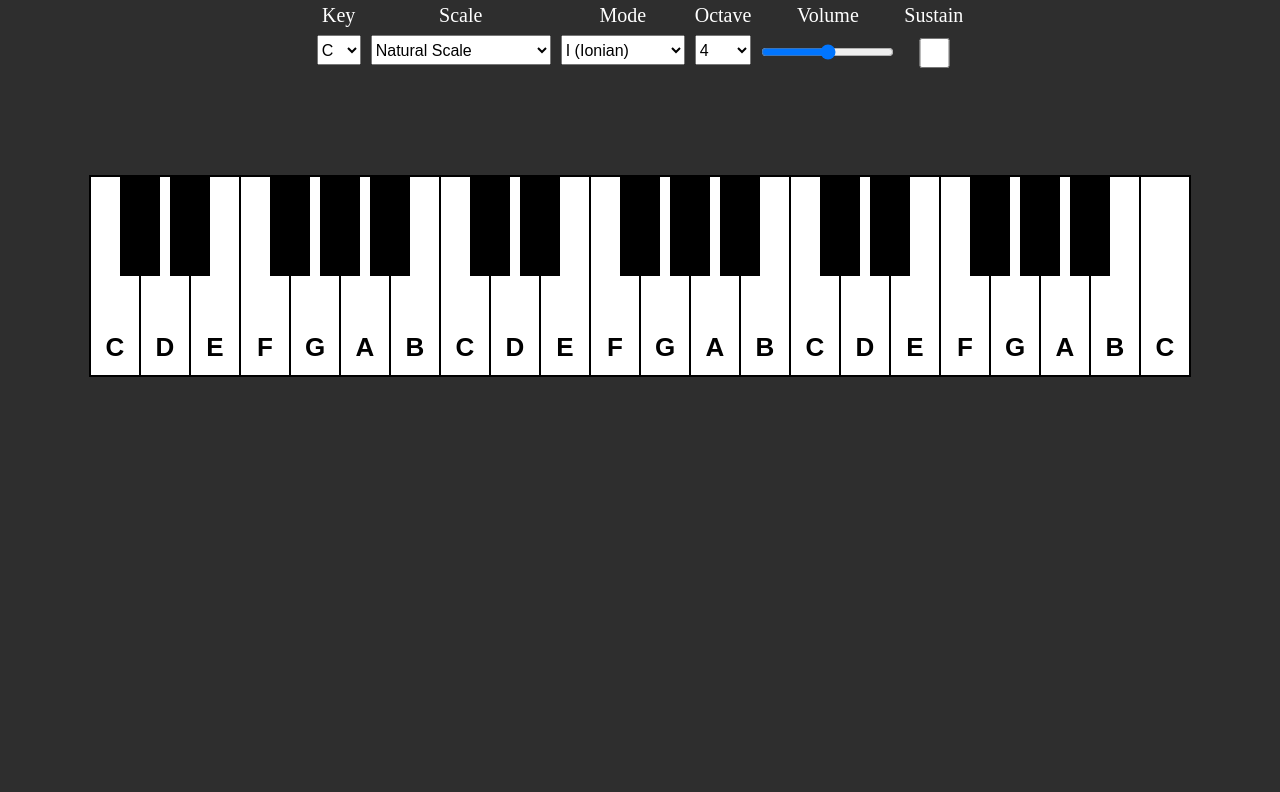
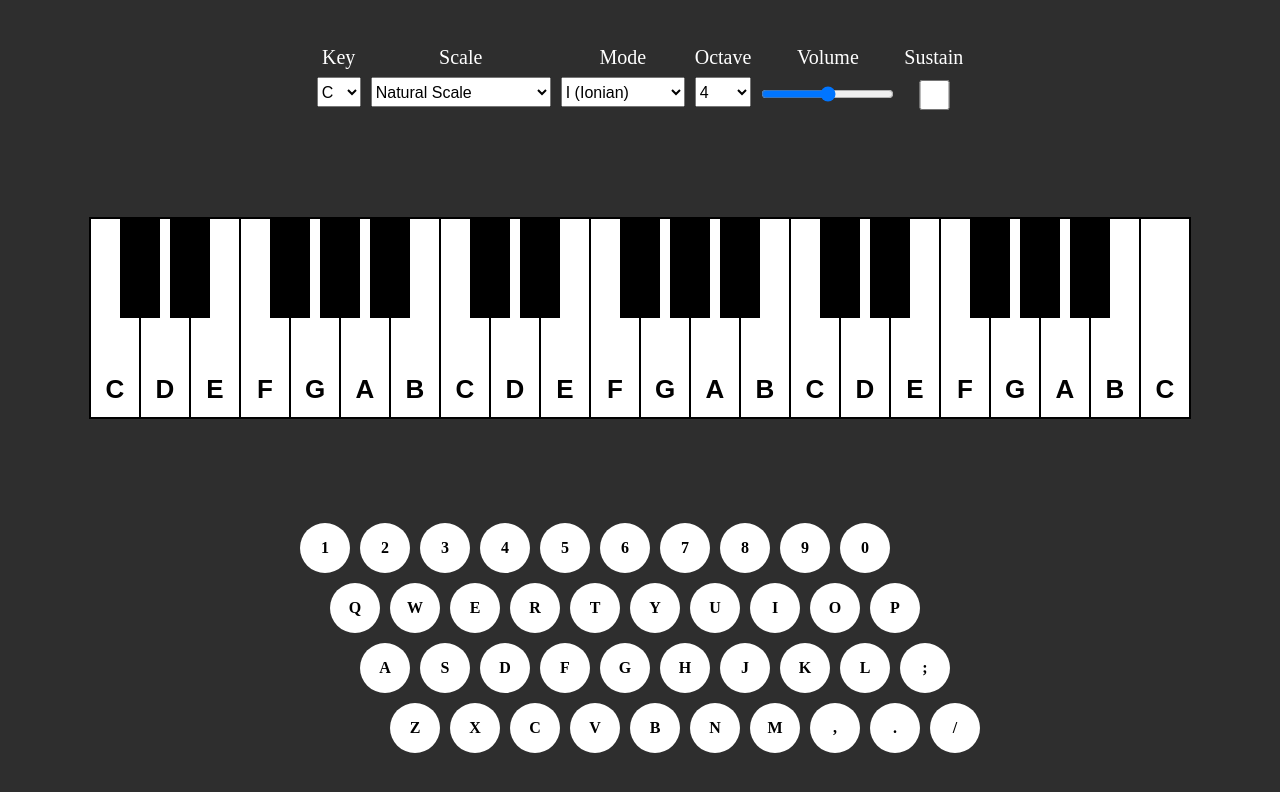
Before and after one commit to fgil90/musicalScaleHelper, a plain HTML site: page index.html in a window 1280 px wide. Drawn offline with Linux system fonts and the light colour scheme; no server answers.

Commit message:
Add visual computer keyboard map
* Keys also highlight when pressed

TODO:

* Show which keys are which tone

```diff
--- a/css/style.css
+++ b/css/style.css
@@ -1,11 +1,14 @@
 body, html{
     width: 100%;
-    height:auto;
+    height:100vh;
+}
+body{
     background-color: #2e2e2e;
     color: #FFF;
     display: flex;
     flex-direction: column;
     align-items: center;
+    justify-content: center;
 }
 
 label{
@@ -22,6 +25,43 @@ label *{
     font-size: 16px;
 }
 
+.computer-keyboard-row{
+    display: flex;
+    flex-direction: row;
+}
+.row1{
+    padding-left:0;
+}
+.row2{
+    padding-left:30px;
+}
+.row3{
+    padding-left:60px;
+}
+.row4{
+    padding-left:90px;
+}
+
+.computer-keyboard-key{
+    transition-duration:1s;
+    height:50px;
+    width:50px;
+    text-align: center;
+    line-height: 50px;
+    vertical-align: middle;
+    border-radius: 50%;
+    color:black;
+    font-weight: bolder;
+    background-color: white;
+    box-shadow: lightgray;
+    margin:5px;
+}
+
+.keyIsPlaying{
+    background-color: greenyellow;
+    transition-duration:.1s;
+}
+
 form{
     display: flex;
     flex-direction: row;
@@ -30,5 +70,4 @@ form{
 
 #pianoRoll{
     image-rendering: pixelated;
-
 }
--- a/index.html
+++ b/index.html
@@ -53,14 +53,16 @@
         <input type="checkbox" name="sustain" id="sustain-checkbox" />
       </label>
     </form>
-    <div class="keyboard-display">
-      <div class="row1 keyboard-row"></div>
-      <div class="row2 keyboard-row"></div>
-      <div class="row3 keyboard-row"></div>
-      <div class="row4 keyboard-row"></div>
+
+    <canvas id="pianoRoll"></canvas>
+
+    <div class="computer-keyboard-display-container">
+      <div class="row1 computer-keyboard-row"></div>
+      <div class="row2 computer-keyboard-row"></div>
+      <div class="row3 computer-keyboard-row"></div>
+      <div class="row4 computer-keyboard-row"></div>
     </div>
 
-    <canvas id="pianoRoll"></canvas>
     <script src="js/soundfont-player.min.js"></script>
     <script src="js/scales.js"></script>
   </body>
--- a/js/scales.js
+++ b/js/scales.js
@@ -3,11 +3,11 @@
 *TODO:
 *
 *Add wheel
-*Make it pretty
-*
+*Show which keys are which tone
 *
 *DONE:
 *
+*Make it pretty
 *Terminate a sound when let go of key
 *Don't repeat sounds when holding down key
 *Add reference keyboard
@@ -140,30 +140,30 @@ updateModeSelector()
 
 const totalWhiteKeys = 22;
 
-const canvas = document.querySelector('#pianoRoll')
-const context = canvas.getContext('2d')
+const pianoRollCanvas = document.querySelector('#pianoRoll')
+const pianoRollContext = pianoRollCanvas.getContext('2d')
 const whiteKeyWidth = 50;
 const whiteKeyHeight = 200;
 const blackKeyWidth = whiteKeyWidth * 0.8;
 const blackKeyHeight = whiteKeyHeight * 0.5;
 const totalWidth = whiteKeyWidth * totalWhiteKeys;
 
-function drawWhiteKey(x, y = 100) {
-    context.lineWidth = 2
-    context.strokeRect(x, y, whiteKeyWidth, whiteKeyHeight)
+function drawWhiteKey(x, y = whiteKeyHeight / 2) {
+    pianoRollContext.lineWidth = 2
+    pianoRollContext.strokeRect(x, y, whiteKeyWidth, whiteKeyHeight)
 }
 
-function drawBlackKey(x, y = 100) {
-    context.fillStyle = "black"
-    context.fillRect(x + (whiteKeyWidth + (whiteKeyWidth - blackKeyWidth)) / 2, y, blackKeyWidth, blackKeyHeight)
+function drawBlackKey(x, y = whiteKeyHeight / 2) {
+    pianoRollContext.fillStyle = "black"
+    pianoRollContext.fillRect(x + (whiteKeyWidth + (whiteKeyWidth - blackKeyWidth)) / 2, y, blackKeyWidth, blackKeyHeight)
 }
 
 function drawPianoRoll() {
-    canvas.width = window.innerWidth;
-    canvas.height = 400;
+    pianoRollCanvas.width = window.innerWidth;
+    pianoRollCanvas.height = 400;
     const positionOffset = (window.innerWidth - totalWidth) / 2
-    context.fillStyle = "white"
-    context.fillRect(positionOffset, 100, totalWidth, whiteKeyHeight)
+    pianoRollContext.fillStyle = "white"
+    pianoRollContext.fillRect(positionOffset, whiteKeyHeight / 2, totalWidth, whiteKeyHeight)
     for (let i = 0; i < totalWhiteKeys; i++) {
         drawWhiteKey(whiteKeyWidth * i + positionOffset)
         if (i % blackKeysReferenceScale.length == 2 || i % blackKeysReferenceScale.length == 6 || i == totalWhiteKeys - 1) {
@@ -183,10 +183,10 @@ function drawHighlightedScale(keyOffset, modeOffset, scale) {
 
         if (newScale.includes(whiteKey)) {
             const whiteKeyTextPositionX = whiteKeyWidth * i + 0.5 * whiteKeyWidth + positionOffset
-            context.textAlign = "center"
-            context.font = "bold 26px Arial"
-            context.fillStyle = "#000"
-            context.fillText(baseScale[whiteKey], whiteKeyTextPositionX, whiteKeyHeight + 80)
+            pianoRollContext.textAlign = "center"
+            pianoRollContext.font = "bold 26px Arial"
+            pianoRollContext.fillStyle = "#000"
+            pianoRollContext.fillText(baseScale[whiteKey], whiteKeyTextPositionX, whiteKeyHeight + 80)
         }
 
         const blackKeysReferenceIndex = i % blackKeysReferenceScale.length
@@ -199,13 +199,15 @@ function drawHighlightedScale(keyOffset, modeOffset, scale) {
 
         if (newScale.includes(blackKey)) {
             const blackKeyTextPositionX = whiteKeyWidth * (i + 1) + positionOffset
-            context.textAlign = "center"
-            context.font = "bold 26px Arial"
-            context.fillStyle = "#FFF"
-            context.fillText(baseScale[blackKey], blackKeyTextPositionX, blackKeyHeight + 60)
+            pianoRollContext.textAlign = "center"
+            pianoRollContext.font = "bold 26px Arial"
+            pianoRollContext.fillStyle = "#FFF"
+            pianoRollContext.fillText(baseScale[blackKey], blackKeyTextPositionX, blackKeyHeight + 80)
         }
     }
 }
+
+
 
 //Audio part
 
@@ -223,7 +225,7 @@ function getNoteFromScale(index, scale, selectedOctave) {
     const baseScaleIndex = scale[index % scale.length]
     const currentKey = baseScale[baseScaleIndex]
     let currentOctave = selectedOctave + Math.floor(index / scale.length)
-    if (baseScaleIndex < scale[0]){
+    if (baseScaleIndex < scale[0]) {
         currentOctave++
     }
     const soundToPlay = currentKey + currentOctave.toString()
@@ -264,7 +266,7 @@ function mapKeysToSounds(keyOffset, modeOffset, scale) {
         if (blackKeysReferenceIndex % blackKeysReferenceScale.length == 2 || blackKeysReferenceIndex % blackKeysReferenceScale.length == 6) {
             continue
         }
-        buttonToSoundDict[chromaticBlackKeys[i]] = getNoteFromScale(blackKeysReferenceIndex, blackKeysReferenceScale, selectedOctave-1)
+        buttonToSoundDict[chromaticBlackKeys[i]] = getNoteFromScale(blackKeysReferenceIndex, blackKeysReferenceScale, selectedOctave - 1)
 
     }
 }
@@ -293,6 +295,8 @@ const sustainCheckbox = document.querySelector("#sustain-checkbox")
 
 const currentlyPlaying = {}
 
+//HandleKeyPresses
+
 document.addEventListener('keydown', (event) => {
     if (!instruments['acoustic_grand_piano']) {
         return
@@ -311,19 +315,63 @@ document.addEventListener('keydown', (event) => {
     }
     currentlyPlaying[event.code] = instruments['acoustic_grand_piano'].play(buttonToSoundDict[event.code]);
     currentlyPlaying[event.code].isPressed = true
+    const currentKeyDown = document.querySelector("." + event.code)
+    currentKeyDown.classList.add("keyIsPlaying")
 });
 
 document.addEventListener('keyup', (event) => {
+    const currentKeyDown = document.querySelector("." + event.code)
     if (!(event.code in currentlyPlaying)) {
         return
     }
     if (sustainCheckbox.checked) {
         currentlyPlaying[event.code].isPressed = false
+        currentKeyDown.classList.remove("keyIsPlaying")
         return
     }
     currentlyPlaying[event.code].stop()
+    currentKeyDown.classList.remove("keyIsPlaying")
     delete currentlyPlaying[event.code]
 });
+
+//Draw computer keyboard part
+
+const computerKeyboardContainer = document.querySelector('.computer-keyboard-display-container')
+const computerKeyboardRowContainer = document.querySelectorAll('.computer-keyboard-row')
+
+const computerKeyboardRow1 = chromaticBlackKeys
+const computerKeyboardRow2 = chromaticWhiteKeys
+const computerKeyboardRow3 = scaleKeys1
+const computerKeyboardRow4 = scaleKeys2
+
+
+function populateComputerKeyboardDivs(keyList, attachment) {
+    keyList.forEach(element => {
+        const computerKeyboardKey = document.createElement("div")
+        computerKeyboardKey.classList.add("computer-keyboard-key")
+        computerKeyboardKey.classList.add(element)
+        computerKeyboardKey.innerText = element.slice(-1)
+        if (element === "Comma") {
+            computerKeyboardKey.innerText = ","
+        }
+        if (element === "Period") {
+            computerKeyboardKey.innerText = "."
+        }
+        if (element === "Slash") {
+            computerKeyboardKey.innerText = "/"
+        }
+        if (element === "Semicolon") {
+            computerKeyboardKey.innerText = ";"
+        }
+        attachment.appendChild(computerKeyboardKey)
+    });
+}
+
+populateComputerKeyboardDivs(computerKeyboardRow1, computerKeyboardRowContainer[0])
+populateComputerKeyboardDivs(computerKeyboardRow2, computerKeyboardRowContainer[1])
+populateComputerKeyboardDivs(computerKeyboardRow3, computerKeyboardRowContainer[2])
+populateComputerKeyboardDivs(computerKeyboardRow4, computerKeyboardRowContainer[3])
+
 
 //EventHandlers
 
```
